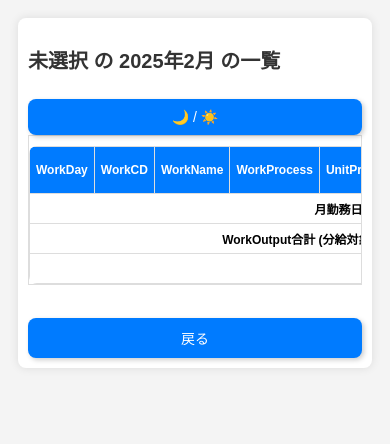
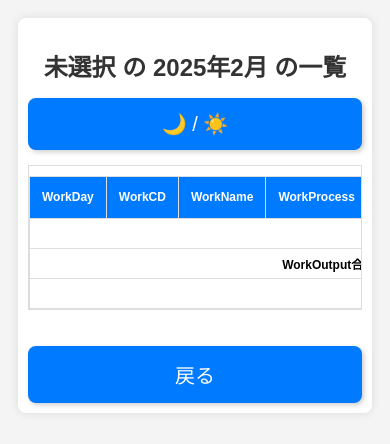
Before and after one commit to masanorimiyamoto-cloud/AirtableFlaskNew, a Flask app: page /records in a window 390 px wide. Shown: the top 444 px of the page. Run offline with Flask 3, Linux system fonts and the light colour scheme.

Commit message:
文字大きく

```diff
--- a/static/styles.css
+++ b/static/styles.css
@@ -1,79 +1,112 @@
-/* 📌 テーブルの親コンテナをスクロール可能に */
+/* 📌 基本レイアウト */
+body {
+    font-family: Arial, sans-serif;
+    background-color: #f4f4f4;
+    text-align: center;
+    padding: 20px;
+}
+
+/* 📌 コンテナ */
+.container {
+    max-width: 95%;
+    margin: 20px auto;
+    padding: 15px;
+    background: white;
+    border-radius: 8px;
+    box-shadow: 0px 0px 10px rgba(0, 0, 0, 0.1);
+    text-align: left;
+}
+
+/* 📌 タイトル */
+h2 {
+    text-align: center;
+    font-size: 22px;
+    font-weight: bold;
+    color: #333;
+    margin-bottom: 15px;
+}
+
+/* 📌 テーブルのレスポンシブ対応とヘッダー固定 */
 .table-container {
-    max-height: 500px; /* ✅ 適宜調整（最大高さを設定） */
-    overflow-y: auto;  /* ✅ 縦スクロールを許可 */
+    max-height: 500px; /* 適宜調整 */
+    overflow-y: auto;
+    margin-top: 15px;
     border: 1px solid #ddd;
 }
 
-/* 📌 テーブルのヘッダーを固定 */
-thead th {
+table {
+    width: 100%;
+    border-collapse: collapse;
+    margin-top: 10px;
+    background: white;
+}
+
+th, td {
+    border: 1px solid #ddd;
+    padding: 12px;
+    text-align: center;
+    font-size: 16px;
+    white-space: nowrap;
+}
+
+th {
+    background: #007bff;
+    color: white;
+    font-weight: bold;
+}
+
+/* ✅ 通常時（ライトモード）のテーブル行の背景色 */
+tbody tr:nth-child(even) {
+    background: #f8f9fa;
+}
+
+/* ✅ 夜モード（ダークモード）のテーブル行の背景色修正 */
+body.dark-mode tbody tr:nth-child(even) {
+    background: #333;
+}
+
+/* ✅ 夜モード（ダークモード）の通常行の文字色 */
+body.dark-mode td {
+    color: #ddd;
+}
+
+/* ✅ 夜モード（ダークモード）のヘッダー */
+body.dark-mode th {
+    background: #444;
+    color: white;
+}
+
+/* ✅ 夜モード（ダークモード）のボーダー */
+body.dark-mode td,
+body.dark-mode th {
+    border-color: #555;
+}
+
+tbody tr:hover {
+    background: #e2e6ea;
+}
+
+/* 📌 ヘッダーの固定 */
+.table-container thead th {
     position: sticky;
     top: 0;
     background: #007bff;
     color: white;
     z-index: 10;
+    padding: 12px;
 }
 
-/* 📌 テーブルデザイン */
-table {
-    width: 100%;
-    border-collapse: collapse;
-    margin-top: 10px;
-    border-radius: 8px;
-    overflow: hidden;
-    background: white;
-}
-th, td {
-    border: 1px solid #ddd;
-    padding: 12px;
-    text-align: center;
-    font-size: 14px;
-}
-th {
-    background: #007bff;
-    color: white;
-    font-weight: bold;
-}/* 📌 通常時（ライトモード）のテーブル行の背景色 */
-tbody tr:nth-child(even) {
-    background: #f8f9fa;
-}
-
-/* 📌 夜モード（ダークモード）のテーブル行の背景色修正 */
-body.dark-mode tbody tr:nth-child(even) {
-    background: #333;  /* ✅ ダークモード時に背景を暗めに */
-}
-
-/* 📌 夜モード（ダークモード）の通常行の文字色 */
-body.dark-mode td {
-    color: #ddd; /* ✅ 文字色を少し明るめに */
-}
-
-/* 📌 夜モード（ダークモード）のヘッダー */
-body.dark-mode th {
-    background: #444; /* ✅ ヘッダーをもう少し明るく */
-    color: white;
-}
-
-/* 📌 夜モード（ダークモード）のボーダー */
-body.dark-mode td,
-body.dark-mode th {
-    border-color: #555; /* ✅ ボーダーも適切に調整 */
-}
-
-tbody tr:hover {
-    background: #e2e6ea; /* ホバー時の色 */
-}
 /* 📌 ロゴとタイトルを並べる */
 .header {
     display: flex;
     align-items: center;
-    gap: 10px; /* ロゴとタイトルの間隔 */
+    gap: 10px;
 }
 
 /* 📌 ロゴのサイズ調整 */
 .logo {
-    width: 50px;  /* 適宜調整 */
-    height: auto; /* 比率を維持 */
+    width: 50px;
+    height: auto;
 }
 
 /* 📌 入力フォームのスタイル */
@@ -90,16 +123,17 @@ label {
     display: block;
     margin-top: 10px;
     color: #333;
+    font-size: 18px;
 }
 
 /* 📌 入力フィールドのデザイン */
 input, select {
     width: 100%;
-    padding: 10px;
+    padding: 12px;
     margin-top: 5px;
     border: 2px solid #ccc;
     border-radius: 5px;
-    font-size: 16px;
+    font-size: 18px;
     transition: border-color 0.3s;
 }
 
@@ -111,10 +145,11 @@ input:focus, select:focus {
 
 /* 📌 ボタンのデザイン */
 button {
+    display: block;
     background: #007bff;
     color: white;
-    font-size: 16px;
-    padding: 12px;
+    font-size: 18px;
+    padding: 14px;
     border: none;
     border-radius: 8px;
     cursor: pointer;
@@ -129,33 +164,37 @@ button:hover {
     transform: scale(1.05);
 }
 
+button:disabled {
+    background: #ccc;
+    cursor: not-allowed;
+}
+
 /* 📌 スマホ向け調整 */
+/* ※ 画面幅が768px以下の場合は、むしろフォントサイズを大きくして視認性を確保 */
 @media (max-width: 768px) {
-    form {
-        padding: 15px;
+    body {
+        font-size: 18px;
+    }
+    .container {
+        padding: 20px;
+    }
+    h2 {
+        font-size: 24px;
+    }
+    label {
+        font-size: 20px;
     }
     input, select {
-        font-size: 14px;
-        padding: 8px;
+        font-size: 20px;
+        padding: 12px;
     }
     button {
-        font-size: 14px;
-        padding: 10px;
+        font-size: 20px;
+        padding: 14px;
     }
-}
-
-
-/* 📌 フォントサイズ調整 */
-h2 {
-    font-size: 20px;
-    font-weight: bold;
-    color: #333;
-    margin-bottom: 10px;
-}
-@media (max-width: 768px) {
     th, td {
-        font-size: 12px;
-        padding: 8px;
+        font-size: 18px;
+        padding: 12px;
     }
 }
 
```
